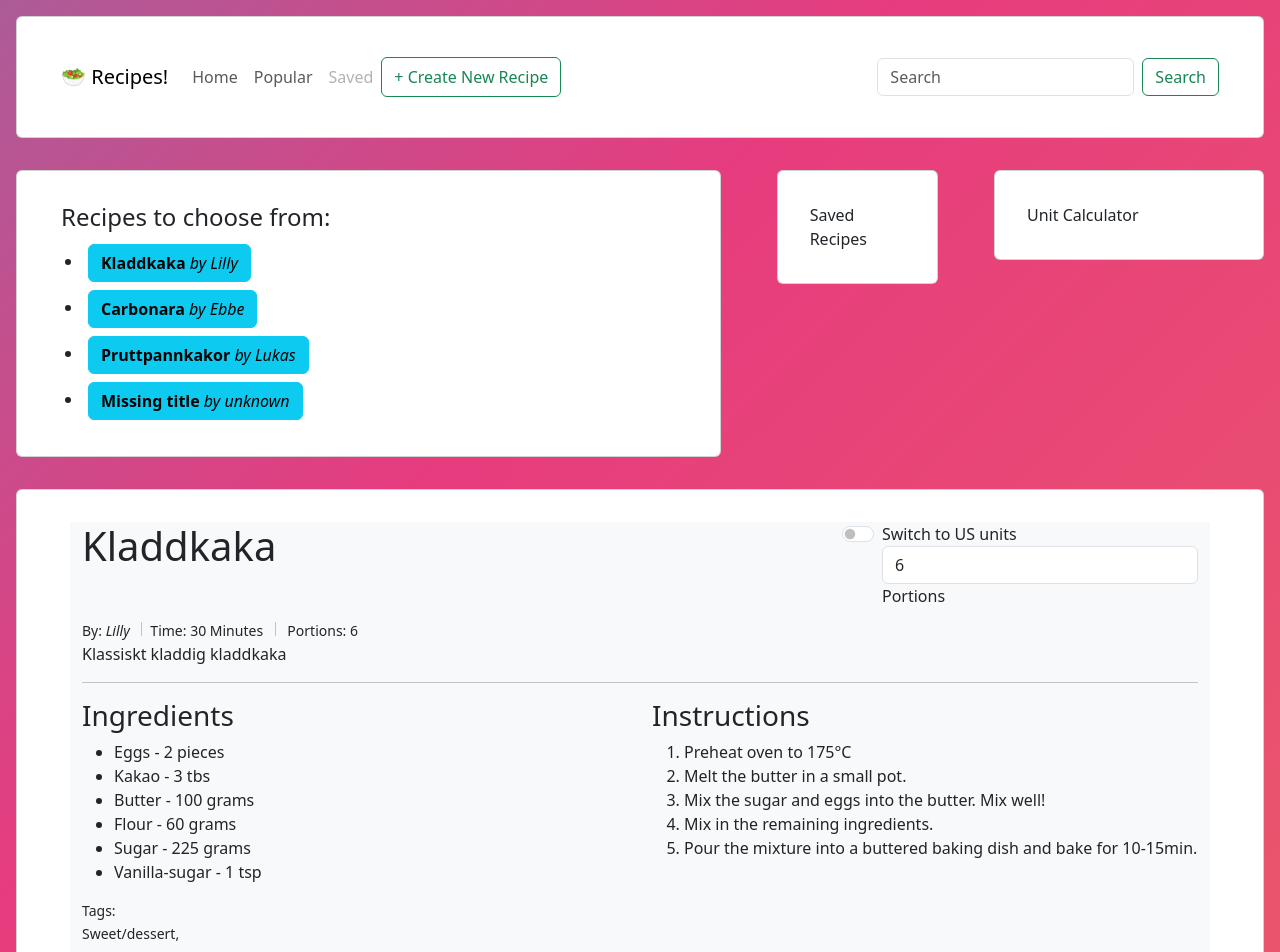
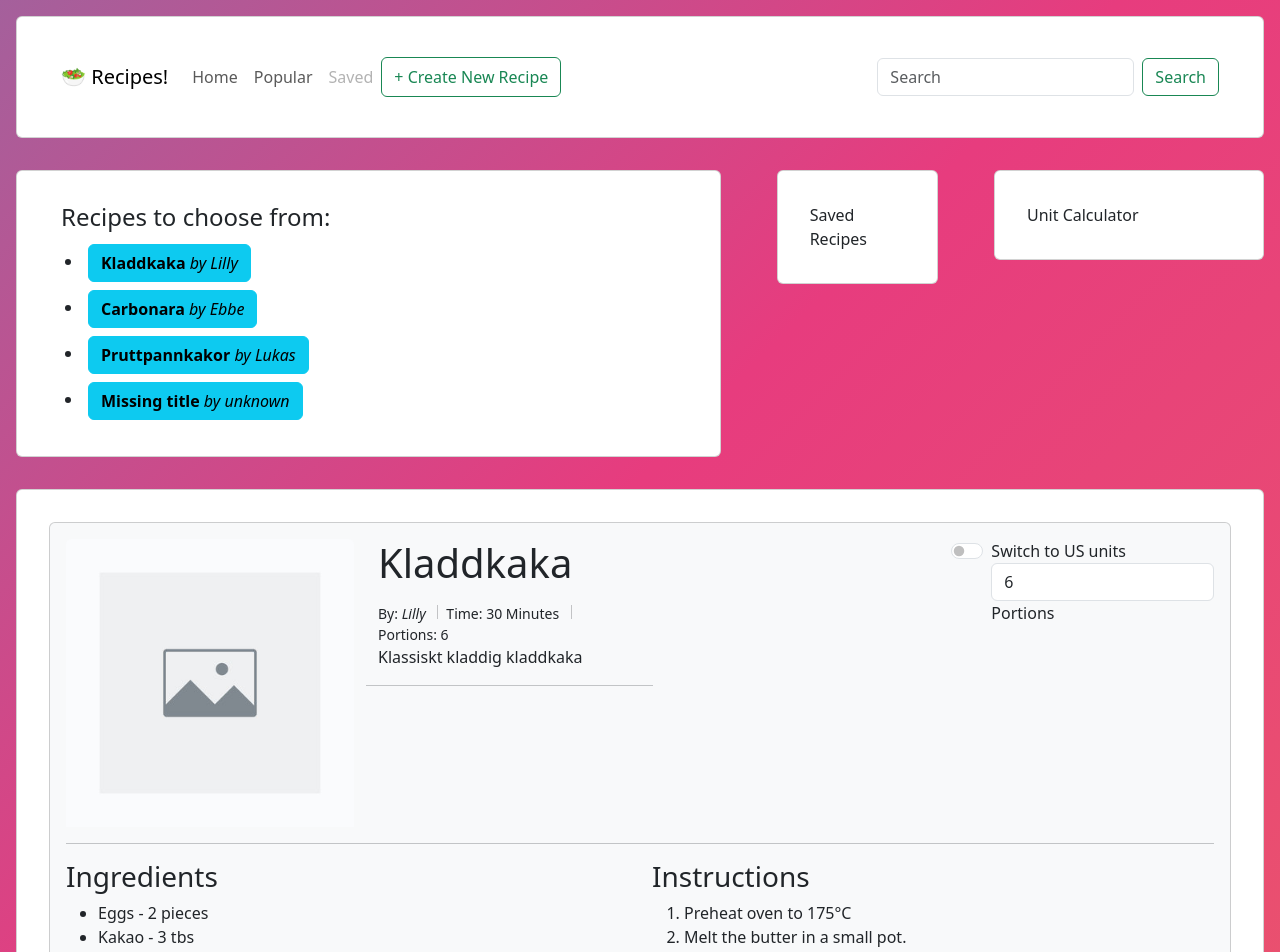
Before and after one commit to ebaynissen/recipe-app, a React (Vite) app: page / in a window 1280 px wide. Shown: the top 952 px of the page. Built offline with nearby package versions, Linux system fonts and the light colour scheme.

Commit message:
Image added to display

```diff
--- a/src/classes/Recipe.js
+++ b/src/classes/Recipe.js
@@ -13,7 +13,7 @@ export class Recipe {
         unitUS = false,
         portions = 0,
         tags = {},
-        image = null
+        image = "./public/MissingImage.jpeg" //If no image is selected use this placeholder
     ) {
         this.name = name;
         this.author = author;
--- a/src/components/NewRecipeForm.jsx
+++ b/src/components/NewRecipeForm.jsx
@@ -221,13 +221,16 @@ function handleSubmit(e, addToCatalogue, ingredients, unitUS, setIngredients, se
             unitUS,        //unitType
             form[2].value,  //portions
             tags,
-            image
+            URL.createObjectURL(image) //Save image src
         );
 
         addToCatalogue(newRec)
         /* Reset States and form*/
         setIngredients({});
         setUnitUS(false);
+        setTempItem({"Item": "" , "Amount": "", "Unit": "g"});
+        setImage(null);
+        setTags({"Gluten-free" : false, "Lactose-free": false, "Vegetarian": false, "Vegan": false, "Savoury" : false, "Sweet/Dessert": false});
         setValidated(false);
         e.target.reset();
         e.target.classList.remove("was-validated");
--- a/src/components/RecipeDisplay.jsx
+++ b/src/components/RecipeDisplay.jsx
@@ -1,4 +1,4 @@
-import { Container, Row, Col, Form } from 'react-bootstrap';
+import { Container, Row, Col, Form, Card} from 'react-bootstrap';
 import { useState } from 'react';
 import { useEffect } from 'react';
 
@@ -31,42 +31,42 @@ export default function RecipeDisplay({Recipe}) {
     }
 
     return (
-    <Container className='bg-light'>
+
+    <Card  className='bg-light'>
+        <Card.Body>
         <Row>
             <Col>
-                <h1>{Recipe.name}</h1>
+                <Card.Img style={{ width: '18rem' }} variant="top" src={image} alt="not found"
+                    width={"400px"}/>
             </Col>
-            <Col> {/* Empty column for spacing*/} </Col>
+
+            <Col>
+                <Row>
+                    <Card.Title><h1>{Recipe.name}</h1></Card.Title>
+                </Row>
+                <Row>
+                    <small>By: <i>{Recipe.author}</i> <div className="vr mx-2"></div>Time: {Recipe.time} Minutes <div className="vr mx-2"></div> Portions: {Recipe.portions}</small>
+                    <p>{Recipe.description}</p>
+                    <hr/>
+                 </Row>
+            </Col>
+            <Col> {/* Spacing */}</Col>
 
             <Col>
                 <div className="form-check form-switch">
                 <Form>
-                    <div className='form-group '>
+                <div className='form-group '>
                     <input className="form-check-input" type="checkbox" role="switch" id="flexSwitchCheckDefault" onChange={changeUnitUS} checked= {unitUS}/>
                     <label className="form-check-label" htmlFor="flexSwitchCheckDefault">Switch to US units</label>
                     <Form.Control type="number"id="portionSelect" min={1} onChange={changeAmounts}value={portions}/>
                     <Form.Label>Portions</Form.Label>
-                    </div>
+                </div>
                 </Form>
                 </div>
             </Col>
-            {image && (
-                <div>
-                    <img
-                    alt="not found"
-                    width={"400px"}
-                    src={URL.createObjectURL(image)}
-                    />
-                </div>
-            )}
         </Row>
-        <Row>
-            <Col>
-                <small>By: <i>{Recipe.author}</i> <div className="vr mx-2"></div>Time: {Recipe.time} Minutes <div className="vr mx-2"></div> Portions: {Recipe.portions}</small>
-                <p>{Recipe.description}</p>
-                <hr/>
-            </Col>
-        </Row>
+        <hr/>
+
         <Row>
             <Col>
                 <h3>Ingredients</h3>
@@ -80,14 +80,14 @@ export default function RecipeDisplay({Recipe}) {
                     {Recipe.steps.map((step) => <li key={step}>{step}</li>) ?? "No instructions"}
                 </ol>
              </Col>
-
         </Row>
         <Row>
-        <small>Tags: </small>
+        <b><small>Tags: </small></b>
                 <ol>
                     {Object.keys(Recipe.tags).filter((tag) => Recipe.tags[tag]).map((tag) => <small key={tag}>{tag}, </small>) ?? "No tags"}
                 </ol>
         </Row>
-    </Container>
+        </Card.Body>
+    </Card>
     )
 }
```
Also changed, not shown: public/MissingImage.jpeg (added).
